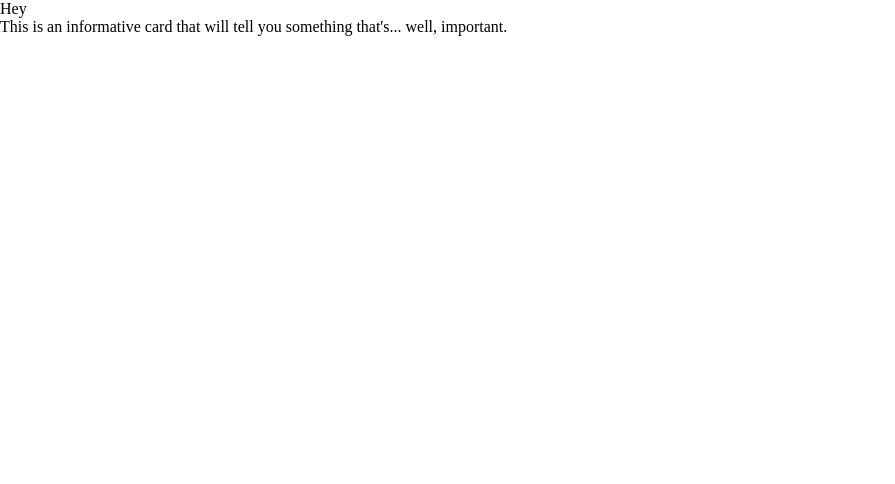
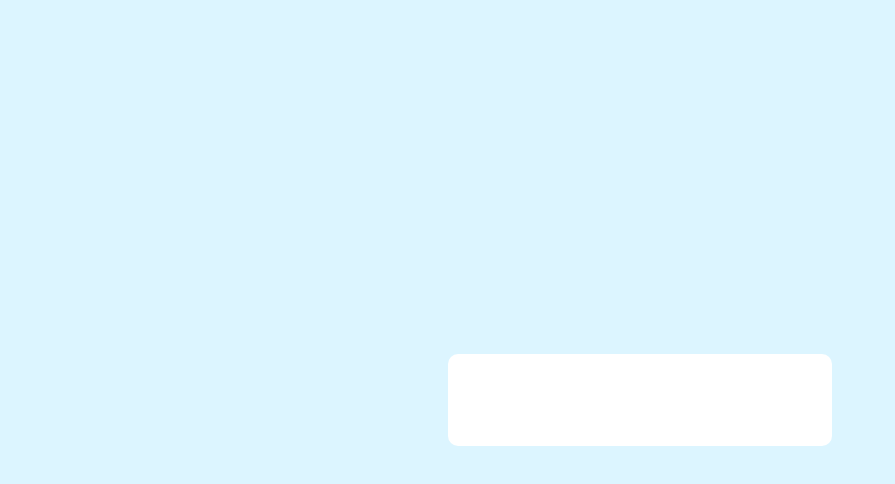
Before and after one commit to RVCC-IDMX/clip-path-ojohnson1, a website built with Parcel: page src/index.html in a window 1280 px wide. Shown: the whole page, without its empty margins (0-895 px from the left). Built offline with nearby package versions, Linux system fonts and the light colour scheme.

Commit message:
add clip path  and styling

```diff
--- a/src/scss/pages/_home.scss
+++ b/src/scss/pages/_home.scss
@@ -1,2 +1,56 @@
 /* home */
 @use "../base/typography" as type;
+
+body {
+  background: #dcf5ff;
+  margin: 0;
+  height: 100vh;
+  display: grid;
+  justify-items: center;
+  align-items: center;
+  font-family: "Nunito", "sans-serif";
+}
+
+.container {
+  width: 30%;
+  background: white;
+  border-radius: 10px;
+
+  .inner {
+    background: rgb(7, 218, 165);
+    padding: 1em;
+    border-radius: 10px;
+    width: calc(100% - 2em);
+    clip-path: inset(0% 0% 0% 100%);
+    transition: all 0.5s ease-in-out;
+    cursor: pointer;
+
+    // span {
+    //   float: right;
+    //   color: white;
+    //   font-weight: bold;
+    //   transition: color 0.5s;
+    //   position: relative;
+    //   margin-right: 4%;
+    // }
+
+    //    :hover span {
+    //       color: rgba(255, 255, 255, 0);
+    //     } &
+
+    h1 {
+      color: white;
+      margin: 0;
+      font-size: large;
+    }
+
+    p {
+      color: white;
+      font-size: 0.8rem;
+    }
+  }
+
+  &:hover .inner {
+    clip-path: inset(0% 0% 0% 0%);
+  }
+}
```
